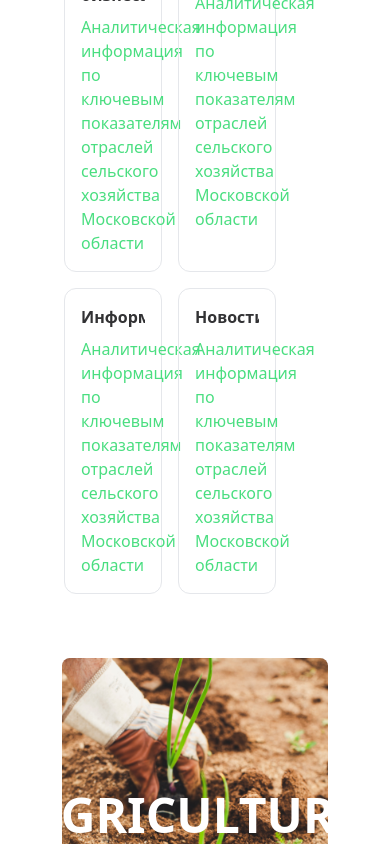
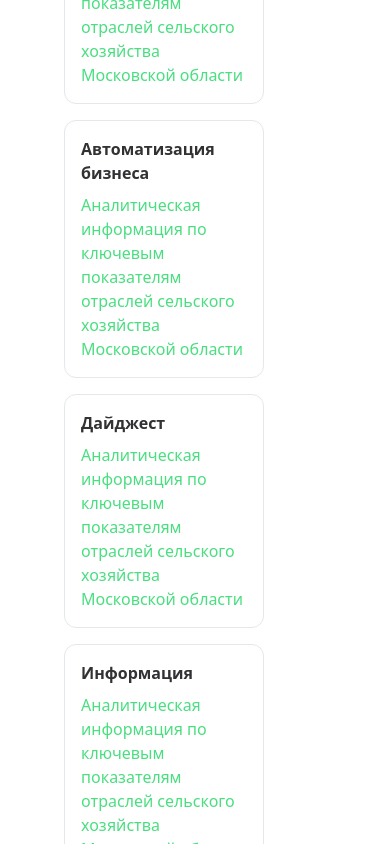
Before and after one commit to WouterLab/agriculture-react, a React (Create React App) app: page / in a window 390 px wide. Shown: the part 860-1704 px from the top of the page. Built offline with nearby package versions, Linux system fonts and the light colour scheme; the HTML template or start-up script is replaced by a standard one.

Commit message:
homepage adapt

```diff
--- a/src/components/HomePage/HomeImage.jsx
+++ b/src/components/HomePage/HomeImage.jsx
@@ -37,7 +37,7 @@ const HomeImage = () => {
       />
       <p
         style={textStyle}
-        className='absolute text-5xl uppercase font-black text-white top-1/3'>
+        className='text-3xl absolute sm:text-5xl uppercase font-black text-white top-1/3'>
         Agriculture
       </p>
     </>
--- a/src/components/HomePage/ServiceItem.jsx
+++ b/src/components/HomePage/ServiceItem.jsx
@@ -1,6 +1,6 @@
 const ServiceItem = ({ title, icon, desc }) => {
   return (
-    <div className='ml-4 mb-4 w-1/3 xl:w-1/4 cursor-pointer border rounded-xl hover:shadow-xl transition-all duration-300 p-4'>
+    <div className='ml-4 min-w-[200px] mb-4 w-1/3 xl:w-1/4 cursor-pointer border rounded-xl hover:shadow-xl transition-all duration-300 p-4'>
       <h3 className='font-bold xl:text-lg text-[#323234] mb-2 text-elipsis overflow-hidden'>
         {title}
       </h3>
--- a/src/components/ProductBlock.jsx
+++ b/src/components/ProductBlock.jsx
@@ -10,7 +10,7 @@ const ProductBlock = ({
   sellDate,
 }) => {
   return (
-    <div className='bg-neutral-500 text-white rounded-2xl w-[49%] p-4'>
+    <div className='bg-neutral-500 text-white rounded-2xl w-[49%] p-4 min-w-[200px]'>
       <div className='flex'><ChartBarIcon className='w-5 inline-block mr-2 text-[#06C167]' />{" "}
       <p className='text-[#06C167] font-semibold text-xl'>{title}</p></div>
       <p>Начальная цена: {firstPrice}</p>
--- a/src/pages/HomePage.jsx
+++ b/src/pages/HomePage.jsx
@@ -24,7 +24,7 @@ const HomePage = () => {
         </div>
       </div>
       <div className='flex flex-col items-center w-full mb-10'>
-        <h2 className='text-[#1D1D1F] font-bold text-2xl uppercase mb-4'>
+        <h2 className='text-[#1D1D1F] font-bold text-2xl uppercase mb-4 text-center'>
           Рыночные цены на товары
         </h2>
         <CurrentPrices />
```
